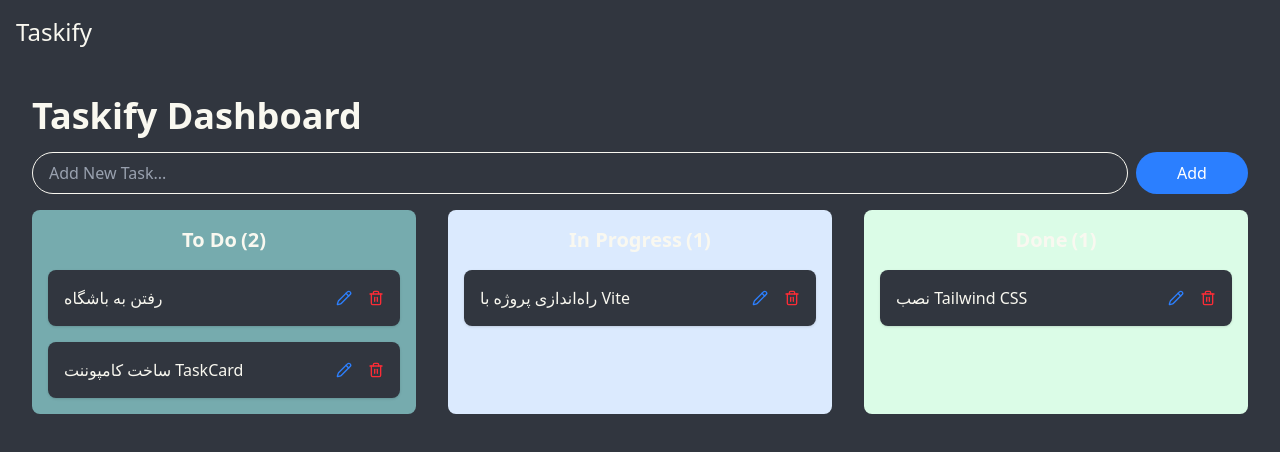
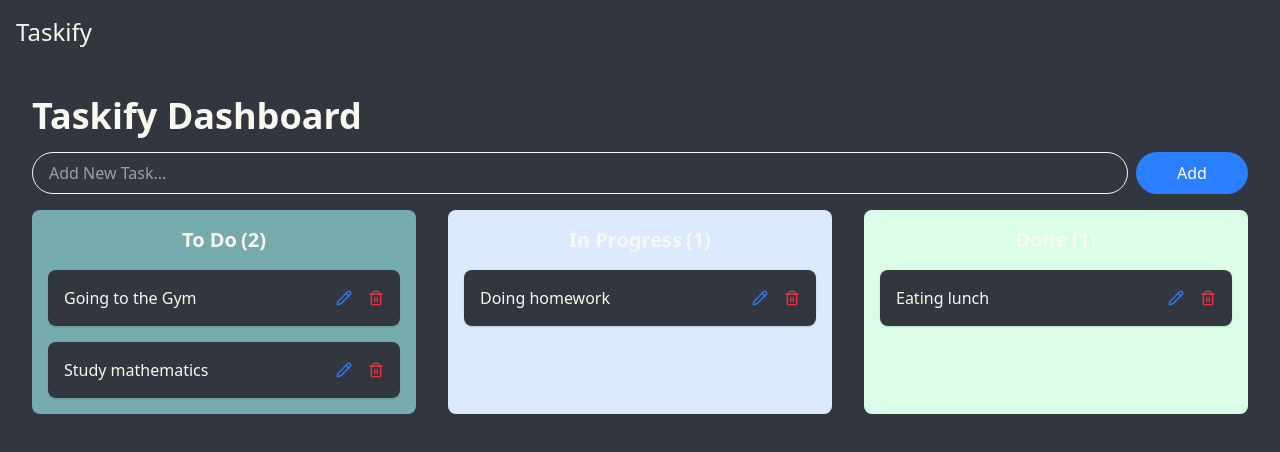
Before and after one commit to soheilgoodarzi/taskify-app, a React (Vite) app: page / in a window 1280 px wide. Shown: the top 452 px of the page. Built offline with nearby package versions, Linux system fonts and the light colour scheme.

Commit message:
Feat: Add persistence with localStorage and update initial tasks data

```diff
--- a/src/contexts/TasksContext.js
+++ b/src/contexts/TasksContext.js
@@ -1,5 +1,4 @@
 import { createContext } from "react"
-
 export const TasksContext = createContext(null)
 export const TasksDispatchContext = createContext(null)
 export const initialNextId = 4
--- a/src/contexts/TasksProvider.jsx
+++ b/src/contexts/TasksProvider.jsx
@@ -1,4 +1,4 @@
-import { useReducer } from "react"
+import { useReducer, useEffect } from "react"
 import { TasksContext, TasksDispatchContext } from "./TasksContext.js"
 import { initialTasks, initialNextId } from "../data/initialData.js"
 
@@ -10,6 +10,14 @@ function arrayMove(arr, fromIndex, toIndex) {
 }
 
 let nextId = initialNextId
+
+function tasksInitializer() {
+  const savedTasks = localStorage.getItem("tasks")
+  if (savedTasks) {
+    return JSON.parse(savedTasks)
+  }
+  return initialTasks
+}
 
 function tasksReducer(tasks, action) {
   switch (action.type) {
@@ -35,61 +43,44 @@ function tasksReducer(tasks, action) {
     case "moved": {
       const { active, over } = action.payload
       if (!over) return tasks
-
       const activeId = active.id
       const overId = over.id
-
+      if (activeId === overId) return tasks
       //  find active task
       const activeTask = tasks.find((t) => t.id === activeId)
       if (!activeTask) return tasks
+      // find source and destination columns
+      const overContainer = over.data.current?.sortable?.containerId || over.id
+      const activeContainer =
+        active.data.current?.sortable?.containerId || activeTask.status
 
-      // find source and destination columns
-      const sourceColumn = activeTask.status
-      const overContainer = over.data.current?.sortable?.containerId || over.id
-      const destinationColumn = tasks.some((t) => t.id === overId)
-        ? tasks.find((t) => t.id === overId).status
-        : overContainer
-
-      // if moved within the same column
-      if (sourceColumn === destinationColumn) {
-        if (activeId === overId) return tasks
-        // if dropped on itself
-        const oldIndex = tasks.findIndex((t) => t.id === activeId)
-        const newIndex = tasks.findIndex((t) => t.id === overId)
-        if (oldIndex === -1 || newIndex === -1) return tasks
-        return arrayMove(tasks, oldIndex, newIndex)
-      }
-      // if moved to a different column
-      else {
-        // 1. Change the task's status to the new column
-        const updatedTask = { ...activeTask, status: destinationColumn }
-
-        // 2. Replace the updated task in the array
-        const newTasks = tasks.map((t) => (t.id === activeId ? updatedTask : t))
-
-        // 3. Preserve the order of tasks in the overall list (optional but better for UX)
-        const oldIndex = tasks.findIndex((t) => t.id === activeId)
-        const newIndex = tasks.findIndex((t) => t.id === overId)
-
-        if (oldIndex !== -1 && newIndex !== -1) {
-          return arrayMove(
-            tasks.map((t) => (t.id === activeId ? updatedTask : t)),
-            oldIndex,
-            newIndex
-          )
-        }
-
-        return newTasks
+      if (activeContainer === overContainer) {
+        const overIndex = tasks.findIndex((t) => t.id === overId)
+        if (overIndex === -1) return tasks
+        const activeIndex = tasks.findIndex((t) => t.id === activeId)
+        return arrayMove(tasks, activeIndex, overIndex)
+      } else {
+        const activeIndex = tasks.findIndex((t) => t.id === activeId)
+        tasks[activeIndex].status = overContainer
+        return [...tasks]
       }
     }
     default: {
-      throw new Error("Unknown action: " + action.type)
+      throw new Error(`Unknown action: ${action.type}`)
     }
   }
 }
 
 export function TasksProvider({ children }) {
-  const [tasks, dispatch] = useReducer(tasksReducer, initialTasks)
+  const [tasks, dispatch] = useReducer(
+    tasksReducer,
+    initialTasks,
+    tasksInitializer
+  )
+  useEffect(() => {
+    localStorage.setItem("tasks", JSON.stringify(tasks))
+  }, [tasks])
+
   return (
     <TasksContext.Provider value={tasks}>
       <TasksDispatchContext.Provider value={dispatch}>
--- a/src/data/initialData.js
+++ b/src/data/initialData.js
@@ -1,7 +1,7 @@
 export const initialTasks = [
-  { id: 1, text: "رفتن به باشگاه", status: "todo" },
-  { id: 2, text: "ساخت کامپوننت TaskCard", status: "todo" },
-  { id: 3, text: "راه‌اندازی پروژه با Vite", status: "inprogress" },
-  { id: 4, text: "نصب Tailwind CSS", status: "done" },
+  { id: 1, text: "Going to the Gym", status: "todo" },
+  { id: 2, text: "Study mathematics", status: "todo" },
+  { id: 3, text: "Doing homework", status: "inprogress" },
+  { id: 4, text: "Eating lunch", status: "done" },
 ]
 export const initialNextId = 5;
```
